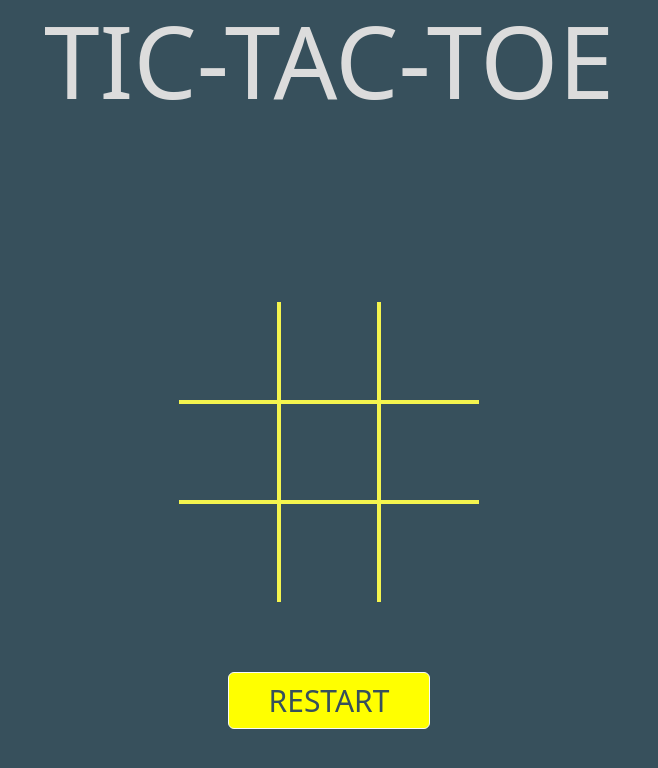
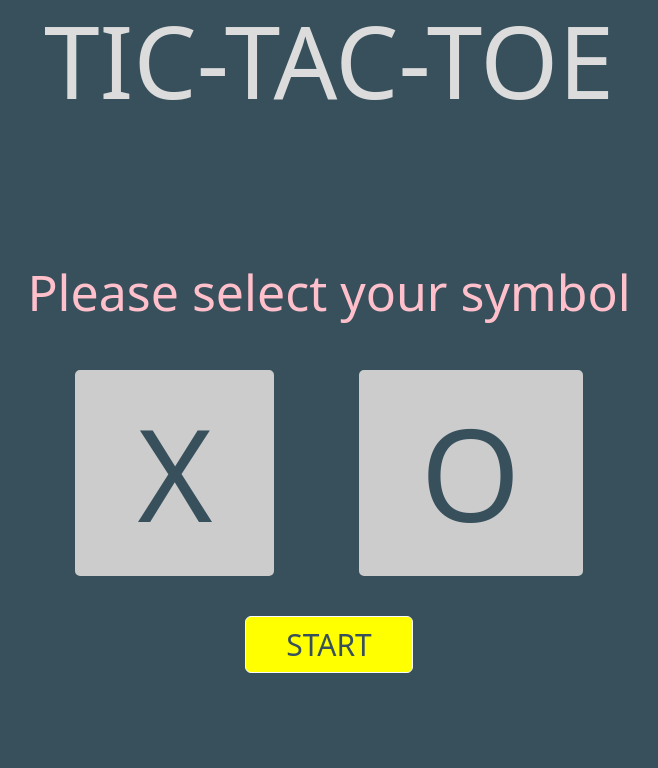
Before and after one commit to nandakishore00/Tic-Tac-Toe, a plain HTML site: page index.html in a window 1280 px wide. Both pictures are taken after a click on the button "START". Shown: the whole page, without its empty margins (311-969 px from the left). Drawn offline with nearby package versions, Linux system fonts and the light colour scheme.

Commit message:
take input from user and make few changes in the UI

```diff
--- a/index.css
+++ b/index.css
@@ -8,19 +8,17 @@ body{
   flex-direction: column;
   align-items: center;
   height: 100vh;
+
 }
 .start{
   display: flex;
+  flex-direction:column;
   justify-content: center;
   align-items: center;
   height: 100vh;
+  width:100%;
+}
 
-}
-.btn-light:hover{
-background-color:#37505c;
-font-weight: bolder;
-color:yellow;
-}
 .btn-light{
   padding:5px 40px;
   font-size:30px;
@@ -29,6 +27,25 @@ color:yellow;
   transition: background-color 0.5s ease;
 
 }
+.btnXO
+{
+font-size: 8rem;
+background-color: #ccc;
+border: 2px solid #ccc;
+color :#37505c;
+border-radius: 5px;
+padding: 5px 60px;
+margin: 40px;
+}
+.btnXO:hover{
+  box-shadow: 0px 0px 5px 2px #ccc;
+}
+.selected{
+  background-color:#37505c;
+  color: #ccc;
+}
+
+
 .center {
   display: none;
   flex-direction: column;
@@ -44,9 +61,8 @@ color:yellow;
     height: 300px;
     margin: 50px auto;
   }
-  .restart{
+.restart{
     margin:20px;
-
   }
   /* Cell styling */
   .cell {
@@ -71,6 +87,7 @@ color:yellow;
   }
   .winning-cell{
     position: relative;
+    background-color:#66767d;
   }
 
   .winning-cell::before {
--- a/index.html
+++ b/index.html
@@ -6,13 +6,20 @@
     <meta name="viewport" content="width=device-width, initial-scale=1.0">
     <link href="https://cdn.jsdelivr.net/npm/bootstrap@5.3.0-alpha3/dist/css/bootstrap.min.css" rel="stylesheet" integrity="sha384-KK94CHFLLe+nY2dmCWGMq91rCGa5gtU4mk92HdvYe+M/SXH301p5ILy+dN9+nJOZ" crossorigin="anonymous">
     <link rel="stylesheet" href="index.css">
-    <title>Document</title>
+    <title>Tic-Tac-Toe</title>
 </head>
 <body>
     <div class="starter">
         <h1  class="heading" style="font-size:100px;color: gainsboro;">TIC-TAC-TOE</h1>
         <div class="start">
-            <button type="button" class="btn btn-light">START</button>
+            <div style="width:100%;text-align: center;">
+                <div class="symbol" style="font-size:50px;color: pink;">CHOOSE YOUR SYMBOL</div>
+                <button type="button" class="btnXO ">X</button>
+                <button type="button" class="btnXO ">O</button>
+            </div>
+            <div>
+                <button type="button" class="btn btn-light begin">START</button>
+            </div>
         </div>
     </div>
     <div class="center">
--- a/tictactoe.js
+++ b/tictactoe.js
@@ -1,10 +1,13 @@
 const btnLight = document.querySelector(".btn-light");
 var header=document.querySelector(".heading")
+var btnXO=document.querySelectorAll(".btnXO")
 const center = document.querySelector(".center");
 const start = document.querySelector(".start");
+begin=document.querySelector(".begin")
 const starter = document.querySelector(".starter");
 const restartBtn=document.querySelector(".restart");
 const cells = document.querySelectorAll(".cell")
+var selected= document.querySelector(".selected");
 var spaces = new Array(9).fill(null);
 var gameOver=false
 var a=0
@@ -12,14 +15,37 @@ var b=0
 var c=0
 const X_PLAYER='X'
 const O_PLAYER='O'
-let CURRENT_PLAYER='X'
+var CURRENT_PLAYER
 var count=0
-start.addEventListener("click", function() {
-    center.style.display = 'flex';
-    start.style.display = 'none';
-    starter.style.height = '0vh';
+btnXO.forEach(button=>
+    button.addEventListener('click', function(e) {
+       CURRENT_PLAYER=e.target.innerHTML
+       if(e.target.classList.contains("selected")){
+        console.log('asdas')
+        e.target.classList.remove("selected")
+       }
+       else{
+        console.log(e)
+        e.target.classList.add("selected");
+       }
+        }
+    ))
+
+    {begin.addEventListener("click", function() {
+        if(CURRENT_PLAYER=="X"|| CURRENT_PLAYER=='O'){
+        center.style.display = 'flex';
+        start.style.display = 'none';
+        starter.style.height = '0vh';
+        btnXO.style.display='none';
+        }
+        else{
+            var text="Please select your symbol";
+            document.querySelector(".symbol").innerHTML=text
+        }
 })
+}
 restartBtn.addEventListener("click",restart)
+
 cells.forEach((cell)=>{
     cell.addEventListener("click",function(e){
         if(gameOver==false){
```
